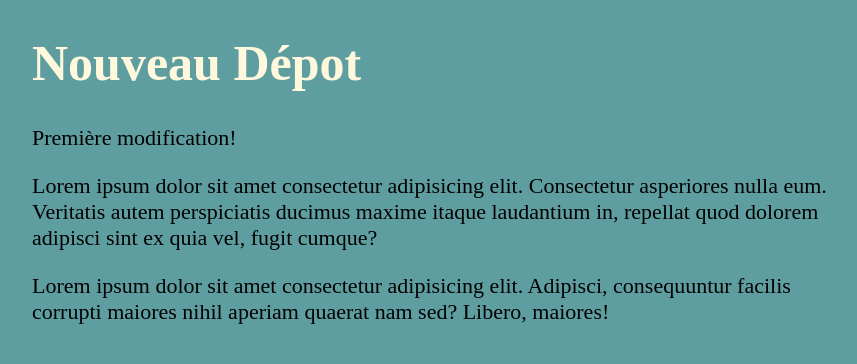
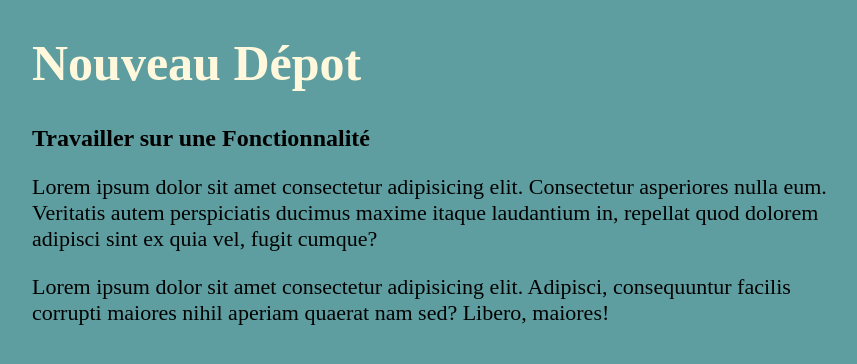
Before and after one commit to RachidCanada/NouveauDepot, a plain HTML site: page index.html in a window 1280 px wide. Shown: the whole page, without its empty margins (208-1065 px from the left). Drawn offline with Linux system fonts and the light colour scheme.

Commit message:
Travailler sur une Fonctionnalite

```diff
--- a/index.html
+++ b/index.html
@@ -7,10 +7,10 @@
     <link rel="stylesheet" href="style.css">
 </head>
 <body>
-    <h1>Nouveau Dépot</h1>
-    <p>Première modification!</p>
+<h1>Nouveau Dépot</h1>
+<h2>Travailler sur une Fonctionnalité</h2>
 
-    <p>Lorem ipsum dolor sit amet consectetur adipisicing elit. Consectetur asperiores nulla eum. Veritatis autem perspiciatis ducimus maxime itaque laudantium in, repellat quod dolorem adipisci sint ex quia vel, fugit cumque?</p>
+<p>Lorem ipsum dolor sit amet consectetur adipisicing elit. Consectetur asperiores nulla eum. Veritatis autem perspiciatis ducimus maxime itaque laudantium in, repellat quod dolorem adipisci sint ex quia vel, fugit cumque?</p>
 <p>Lorem ipsum dolor sit amet consectetur adipisicing elit. Adipisci, consequuntur facilis corrupti maiores nihil aperiam quaerat nam sed? Libero, maiores!</p>
 </body>
 </html>
```
